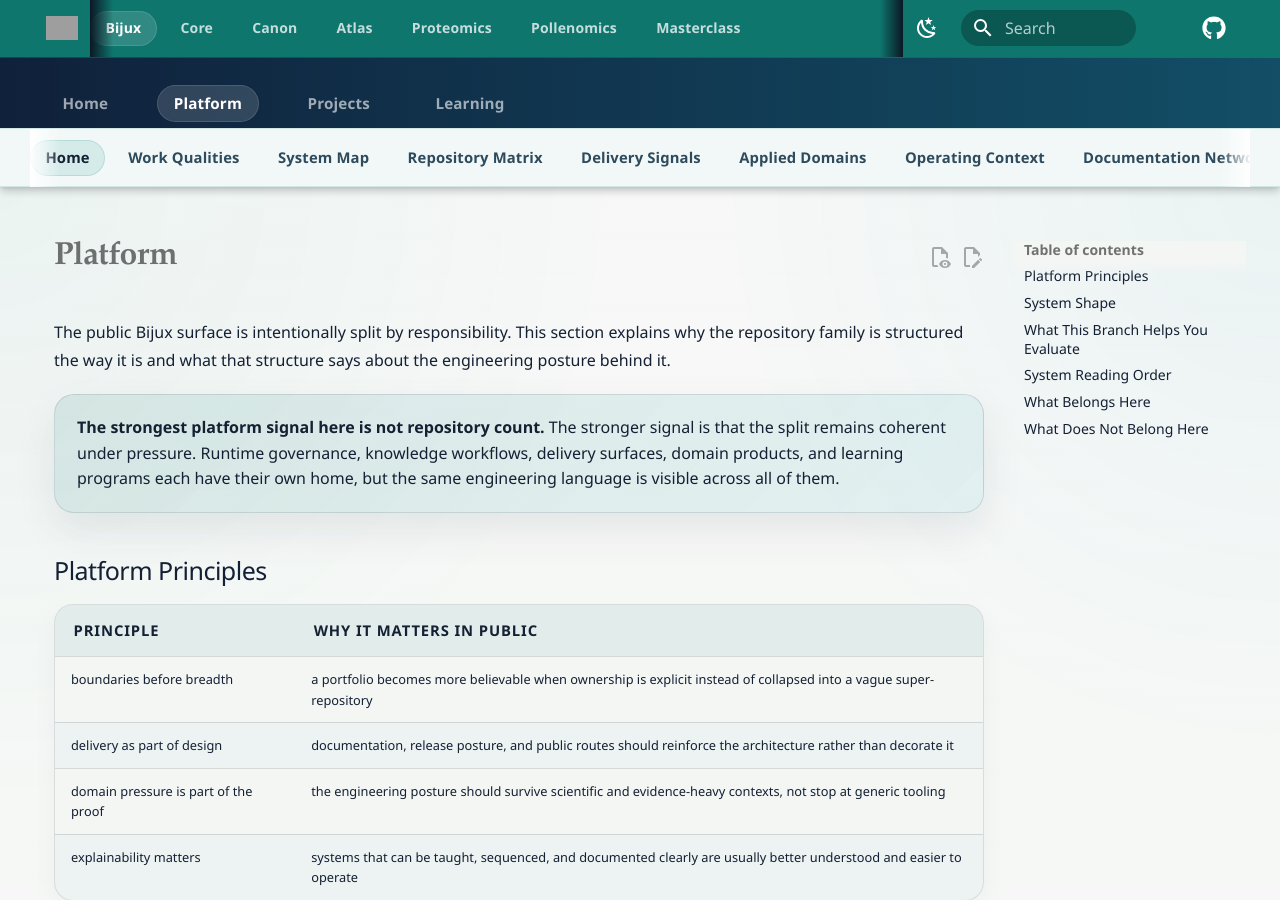
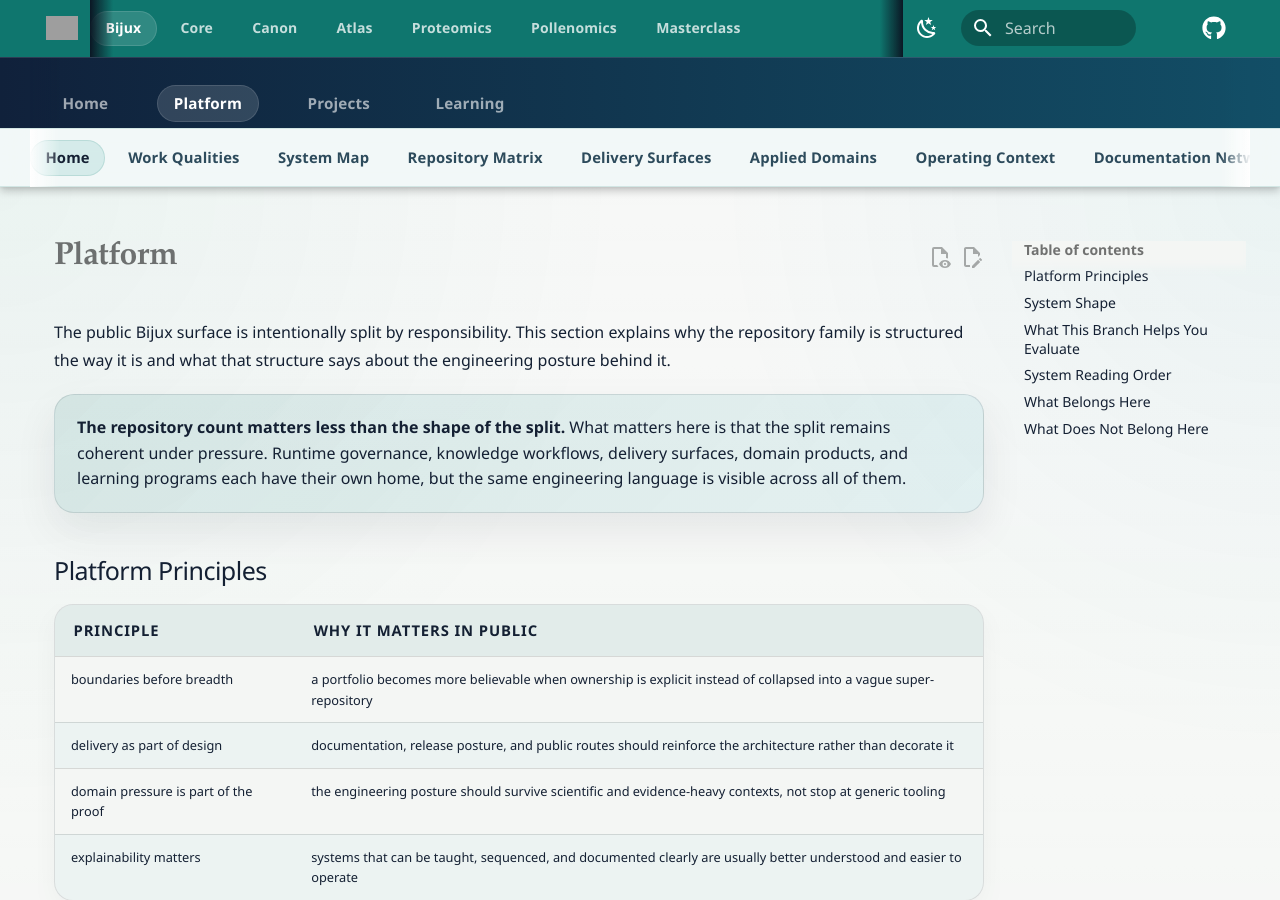
Before and after one commit to bijux/bijux.github.io, an MkDocs documentation site: the page built from docs/platform/index.md, in a window 1280 px wide and 900 px high. Built offline with MkDocs 1.6.1 and Material for MkDocs 9.7.7, drawn with Linux system fonts in a browser that asks for light colours; comment, search, counter and statistics services are not loaded; some of the changed text lies outside the part shown; grey boxes are pictures that could not be loaded.

Commit message:
refactor(platform): present delivery as a public surface

```diff
--- a/docs/platform/index.md
+++ b/docs/platform/index.md
@@ -13,8 +13,8 @@ The public Bijux surface is intentionally split by responsibility. This
 section explains why the repository family is structured the way it is
 and what that structure says about the engineering posture behind it.
 
-<div class="bijux-callout"><strong>The strongest platform signal here is not repository count.</strong>
-The stronger signal is that the split remains coherent under pressure.
+<div class="bijux-callout"><strong>The repository count matters less than the shape of the split.</strong>
+What matters here is that the split remains coherent under pressure.
 Runtime governance, knowledge workflows, delivery surfaces, domain
 products, and learning programs each have their own home, but the same
 engineering language is visible across all of them.</div>
@@ -51,7 +51,7 @@ engineering language is visible across all of them.</div>
 | which qualities recur across the public work | [Work qualities](work-qualities.md) |
 | the layered structure of the whole public system family | [System map](system-map.md) |
 | the repository split at a glance | [Repository matrix](repository-matrix.md) |
-| where public engineering proof shows up across the repositories | [Delivery signals](delivery-signals.md) |
+| where delivery work shows up most clearly across the repositories | [Delivery surfaces](delivery-surfaces.md) |
 | how the engineering extends into domain-heavy product work | [Applied domains](applied-domains.md) |
 | the broader operating context behind the current public body of work | [Operating context](operating-context.md) |
 | why the docs shell is shared instead of duplicated carelessly | [Documentation network](documentation-network.md) |
--- a/mkdocs.yml
+++ b/mkdocs.yml
@@ -55,7 +55,7 @@ nav:
       - Work Qualities: platform/work-qualities.md
       - System Map: platform/system-map.md
       - Repository Matrix: platform/repository-matrix.md
-      - Delivery Signals: platform/delivery-signals.md
+      - Delivery Surfaces: platform/delivery-surfaces.md
       - Applied Domains: platform/applied-domains.md
       - Operating Context: platform/operating-context.md
       - Documentation Network: platform/documentation-network.md
```
Also changed, not shown: docs/index.md (+2 -2 lines), docs/platform/delivery-surfaces.md (added, +55 -0 lines), docs/platform/work-qualities.md (+2 -2 lines), docs/reading-paths.md (+1 -1 lines).
